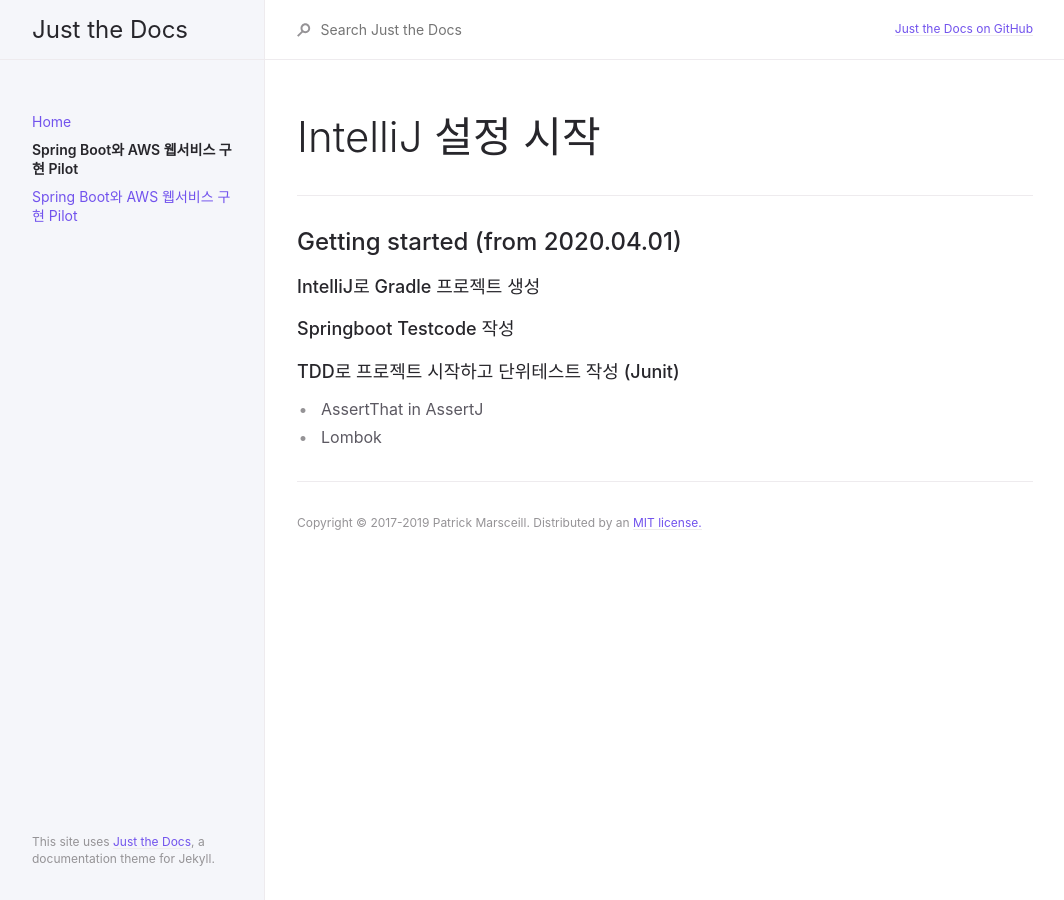
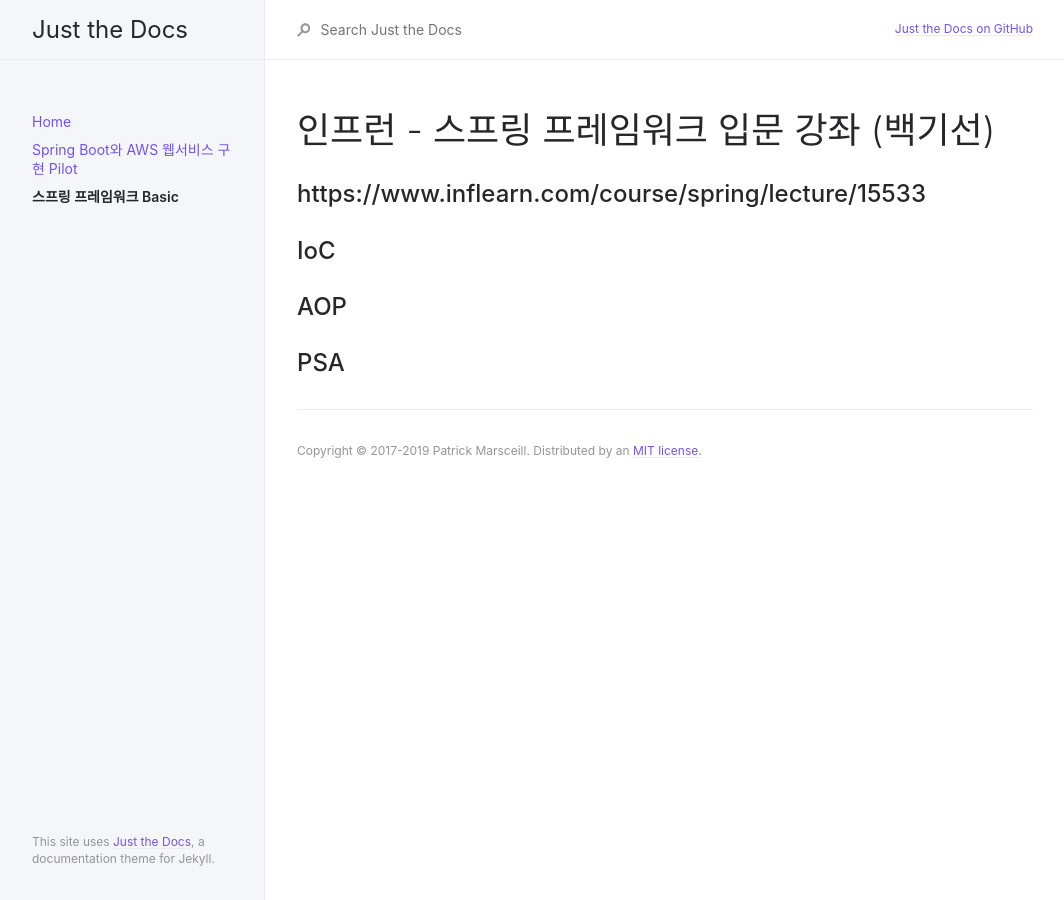
Before and after one commit to keumda/keumda.github.io, a Jekyll site: the page built from docs/Spring Basic.md, in a window 1280 px wide. Shown: the whole page, without its empty margins (107-1171 px from the left). Built offline with Jekyll 4.4.1, drawn with Linux system fonts in a browser that asks for light colours.

Commit message:
Spring Framework 정리

```diff
--- a/docs/Spring Basic.md
+++ b/docs/Spring Basic.md
@@ -1,21 +1,17 @@
 ---
 layout: default
-title: Spring Boot와 AWS 웹서비스 구현 Pilot
-nav_order: 2
+title: 스프링 프레임워크 Basic
+nav_order: 3
 description: ""
 ---
 
-# IntelliJ 설정 시작
-{: .fs-9 }
+# 인프런 - 스프링 프레임워크 입문 강좌 (백기선)
 
+https://www.inflearn.com/course/spring/lecture/15533
 ---
 
-## Getting started (from 2020.04.01)
+## IoC
 
-### IntelliJ로 Gradle 프로젝트 생성
+## AOP
 
-### Springboot Testcode 작성
-
-### TDD로 프로젝트 시작하고 단위테스트 작성 (Junit)
-* AssertThat in AssertJ
-* Lombok
+## PSA
```
